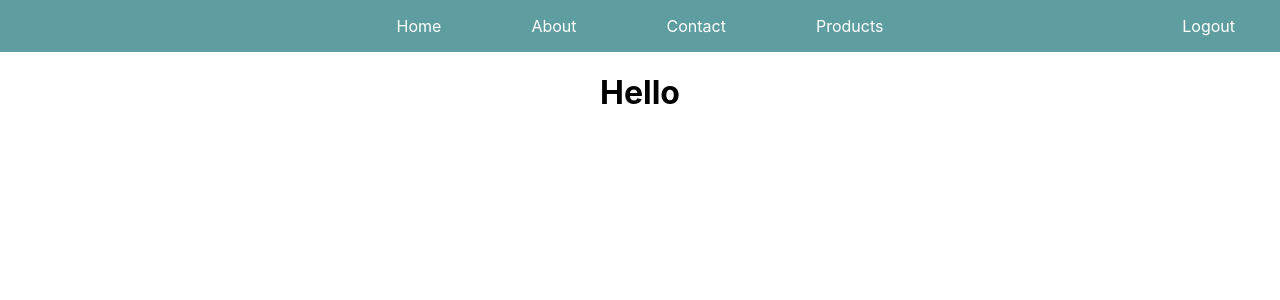
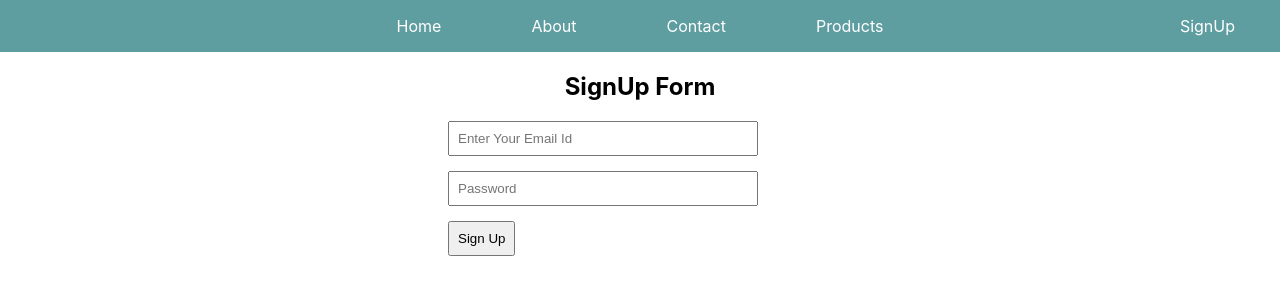
Before and after one commit to SoumyaAgarwal12/E-Marketplace, a React (Create React App) app in the folder frontend/e-market-ui/: page /signup in a window 1280 px wide. Shown: the top 300 px of the page. Built offline with nearby package versions, Linux system fonts and the light colour scheme.

Commit message:
Routing for our links

```diff
--- /dev/null
+++ b/frontend/e-market-ui/src/About.js
@@ -0,0 +1,13 @@
+import './App.css';
+import React from 'react';
+
+const About = ()=>{     // Function name must be in capital to use in App.js main file.
+    return (
+        <div>
+            <h2>About Us</h2>
+            <h3>This is E-marketing Place where you'll get all products with super fast delivery.</h3>
+        </div>
+    );
+}
+
+export default About;
--- a/frontend/e-market-ui/src/App.css
+++ b/frontend/e-market-ui/src/App.css
@@ -30,9 +30,25 @@
   color: blue;
 }
 
-.logout{
+.signup{
   position: absolute;
   right: 0px;
+}
+
+.signUpForm input{
+  display: flex;
+  margin-left: 35%;
+  margin-top: 15px;
+  padding: 8px;
+  width: 290px;
+}
+
+.signUpForm button{
+  display: flex;
+  margin-left: 35%;
+  margin-top: 15px;
+  padding: 8px;
+  cursor: pointer;
 }
 
 @media (prefers-reduced-motion: no-preference) {
--- a/frontend/e-market-ui/src/App.js
+++ b/frontend/e-market-ui/src/App.js
@@ -1,13 +1,24 @@
 import './App.css';
 import MainHeader from './mainHeader';
-import { BrowserRouter } from 'react-router-dom';
+import { BrowserRouter,Routes, Route } from 'react-router-dom';
+import About from './About';
+import SignUp from './SignUp';
 
 function App() {
   return (
     <div className="App">
+        {/* For Links  */}
         <BrowserRouter>
           <MainHeader />
-          <h1>Hello</h1>
+          {/* For Routes  */}
+          <Routes>
+            <Route path='/' element={<h1>Home page Component</h1>} />
+            <Route path='/about' element={<About />} />
+            <Route path='/contact' element={<h1>Contact page Component</h1>} />
+            <Route path='/products' element={<h1>Products page Component</h1>} />
+            <Route path='/signup' element={<SignUp />} />
+          </Routes>
+          {/* <h1>Hello</h1> */}
         </BrowserRouter>
     </div>
   );
--- /dev/null
+++ b/frontend/e-market-ui/src/SignUp.js
@@ -0,0 +1,14 @@
+import React from 'react';
+
+const SignUp = ()=>{
+    return (
+        <div className='signUpForm'>
+            <h2>SignUp Form</h2>
+            <input type="email" placeholder='Enter Your Email Id'></input>
+            <input type="password" placeholder='Password'></input>
+            <button type='button'>Sign Up</button>
+        </div>
+    );
+}
+
+export default SignUp;
--- a/frontend/e-market-ui/src/mainHeader.js
+++ b/frontend/e-market-ui/src/mainHeader.js
@@ -11,7 +11,7 @@ const MainHeader = ()=>{     // Function name must be in capital to use in App.j
                 <li><Link to="/about">About</Link></li>
                 <li><Link to="/contact">Contact</Link></li>
                 <li><Link to="/products">Products</Link></li>
-                <li className='logout'><Link to="/logout">Logout</Link></li>
+                <li className='signup'><Link to="/signup">SignUp</Link></li>
             </ul>
         </div>
     );
```
Also changed, not shown: frontend/e-market-ui/gyan.txt.
